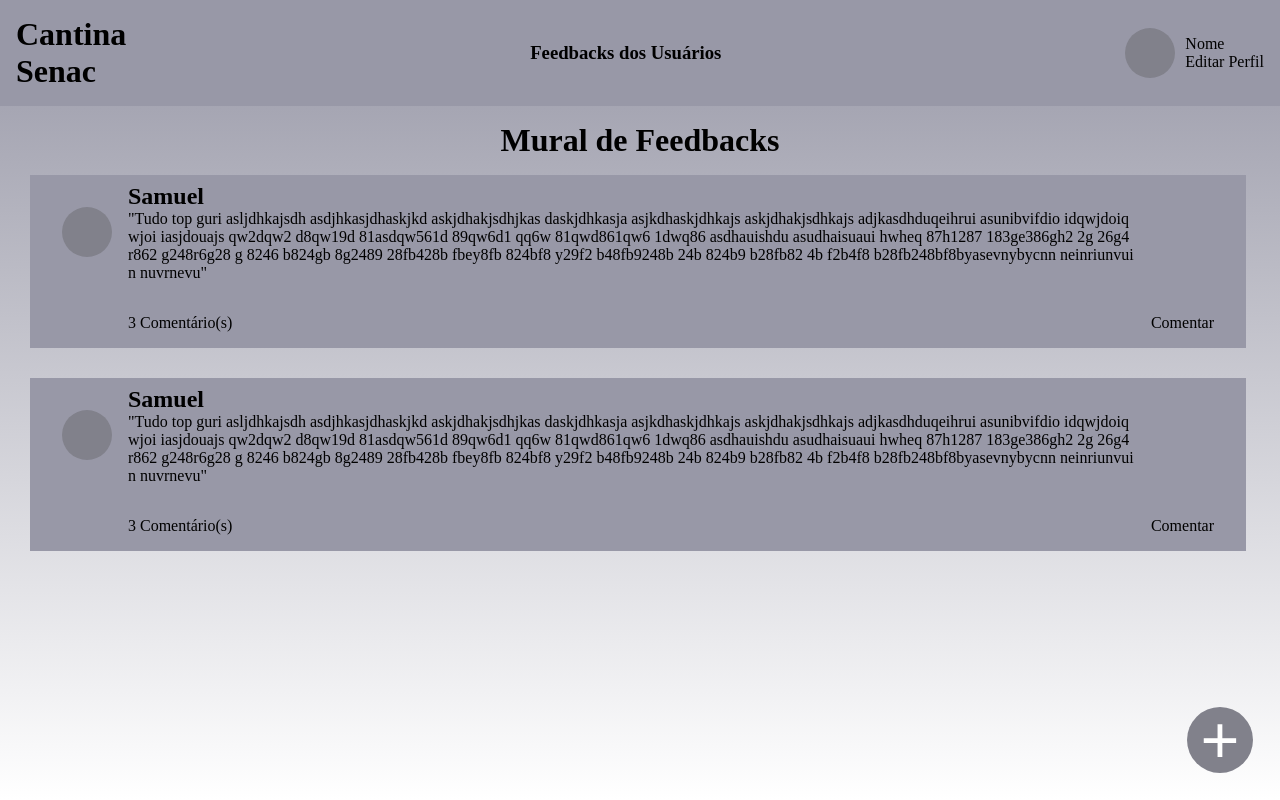
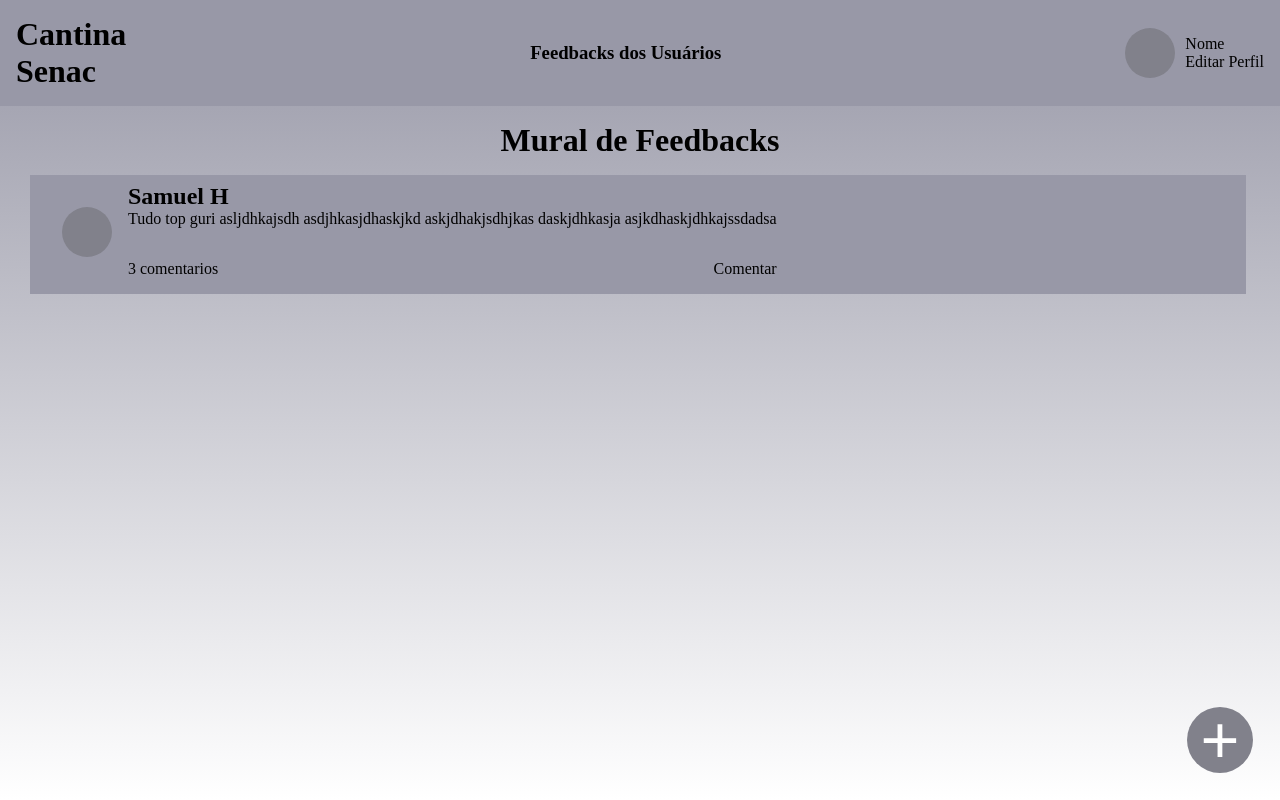
Before and after one commit to prof-lucas-senac/cantina-senac-2025-front, an Angular app: page /feedbacks in a window 1280 px wide. Built offline with nearby package versions, Linux system fonts and the light colour scheme.

Commit message:
Criação do feedback.ts para deixar dinamico os comentarios

```diff
--- a/src/app/components/feedbacks/card-feedback/card-feedback.component.css
+++ b/src/app/components/feedbacks/card-feedback/card-feedback.component.css
@@ -53,4 +53,5 @@
     background: none;
     border: none;
     cursor: pointer;
+
 }
--- a/src/app/components/feedbacks/card-feedback/card-feedback.component.html
+++ b/src/app/components/feedbacks/card-feedback/card-feedback.component.html
@@ -3,16 +3,10 @@
         <button class="div-foto-feedback">
         </button>
         <div class="div-conteudo-feedback">
-            <h2 class="nome-feedback">Samuel</h2>
-            <p class="comentario-feedback">
-                "Tudo top guri asljdhkajsdh asdjhkasjdhaskjkd askjdhakjsdhjkas daskjdhkasja asjkdhaskjdhkajs
-                askjdhakjsdhkajs adjkasdhduqeihrui asunibvifdio idqwjdoiqwjoi iasjdouajs qw2dqw2 d8qw19d 81asdqw561d
-                89qw6d1 qq6w 81qwd861qw6 1dwq86 asdhauishdu asudhaisuaui hwheq 87h1287 183ge386gh2 2g 26g4r862
-                g248r6g28 g 8246 b824gb 8g2489 28fb428b fbey8fb 824bf8 y29f2 b48fb9248b 24b 824b9 b28fb82 4b f2b4f8
-                b28fb248bf8byasevnybycnn neinriunvuin nuvrnevu"
-            </p>
+            <h2>{{feedback.nomeUsuario}}</h2>
+            <p>{{feedback.descricao}}</p>
             <div class="div-botoes">
-                <a href="javascript:void(0)" class="botao-comentarios"> 3 Comentário(s)</a>
+                <a href="javascript:void(0)" class="botao-comentarios">{{feedback.numComentario}} comentarios</a>
                 <a href="javascript:void(0)" class="botao-comentar"> Comentar</a>
             </div>
         </div>
--- a/src/app/components/feedbacks/card-feedback/card-feedback.component.ts
+++ b/src/app/components/feedbacks/card-feedback/card-feedback.component.ts
@@ -1,4 +1,5 @@
 import { Component } from '@angular/core';
+import { Feedback } from './feedback';
 
 @Component({
   selector: 'app-card-feedback',
@@ -8,5 +9,9 @@ import { Component } from '@angular/core';
   styleUrl: './card-feedback.component.css'
 })
 export class CardFeedbackComponent {
-
+  feedback : Feedback = {
+        nomeUsuario : "Samuel H",
+        descricao : "Tudo top guri asljdhkajsdh asdjhkasjdhaskjkd askjdhakjsdhjkas daskjdhkasja asjkdhaskjdhkajssdadsa",
+        numComentario : 3
+    }
 }
--- /dev/null
+++ b/src/app/components/feedbacks/card-feedback/feedback.ts
@@ -0,0 +1,5 @@
+export interface Feedback {
+    nomeUsuario : string;
+    descricao : string;
+    numComentario? : number;
+}
--- a/src/app/components/feedbacks/feedbacks.component.html
+++ b/src/app/components/feedbacks/feedbacks.component.html
@@ -28,5 +28,4 @@
         <span>+</span>
     </button>
     <app-card-feedback></app-card-feedback>
-    <app-card-feedback></app-card-feedback>
 </div>
```
